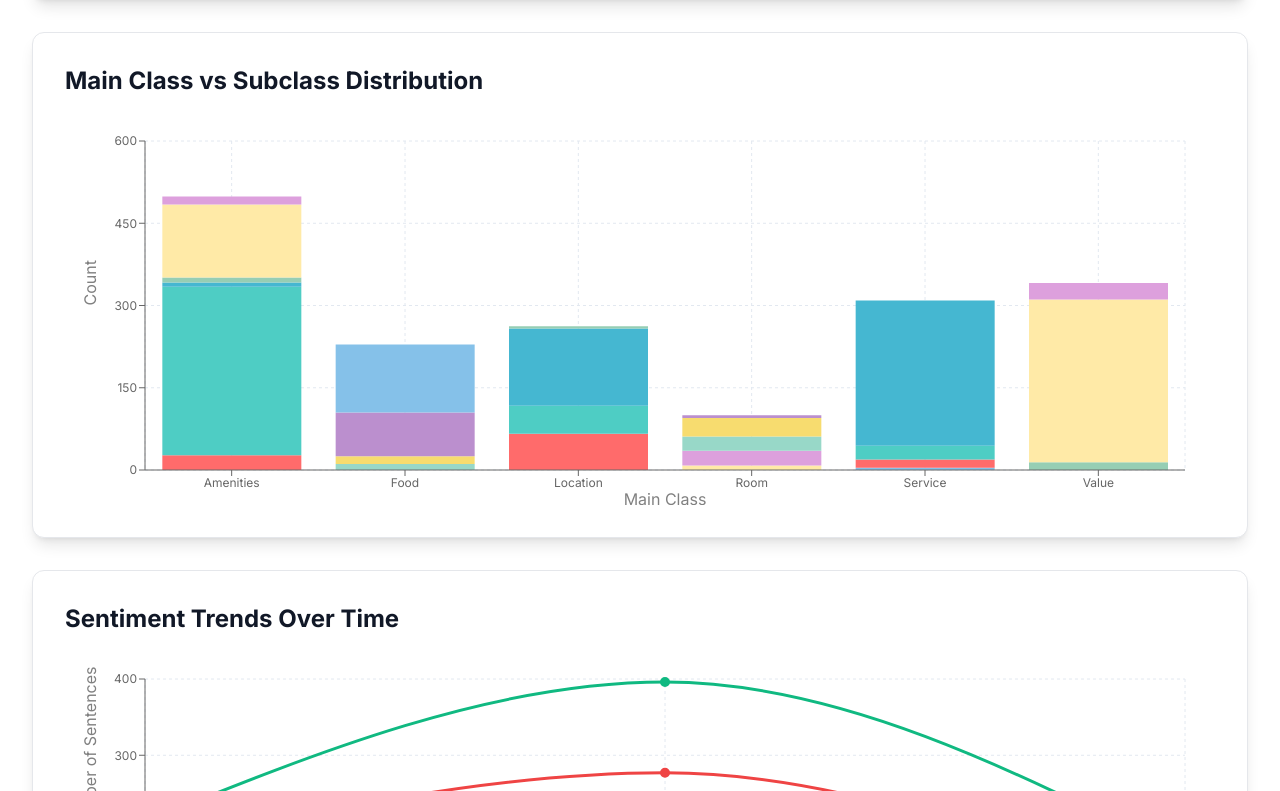
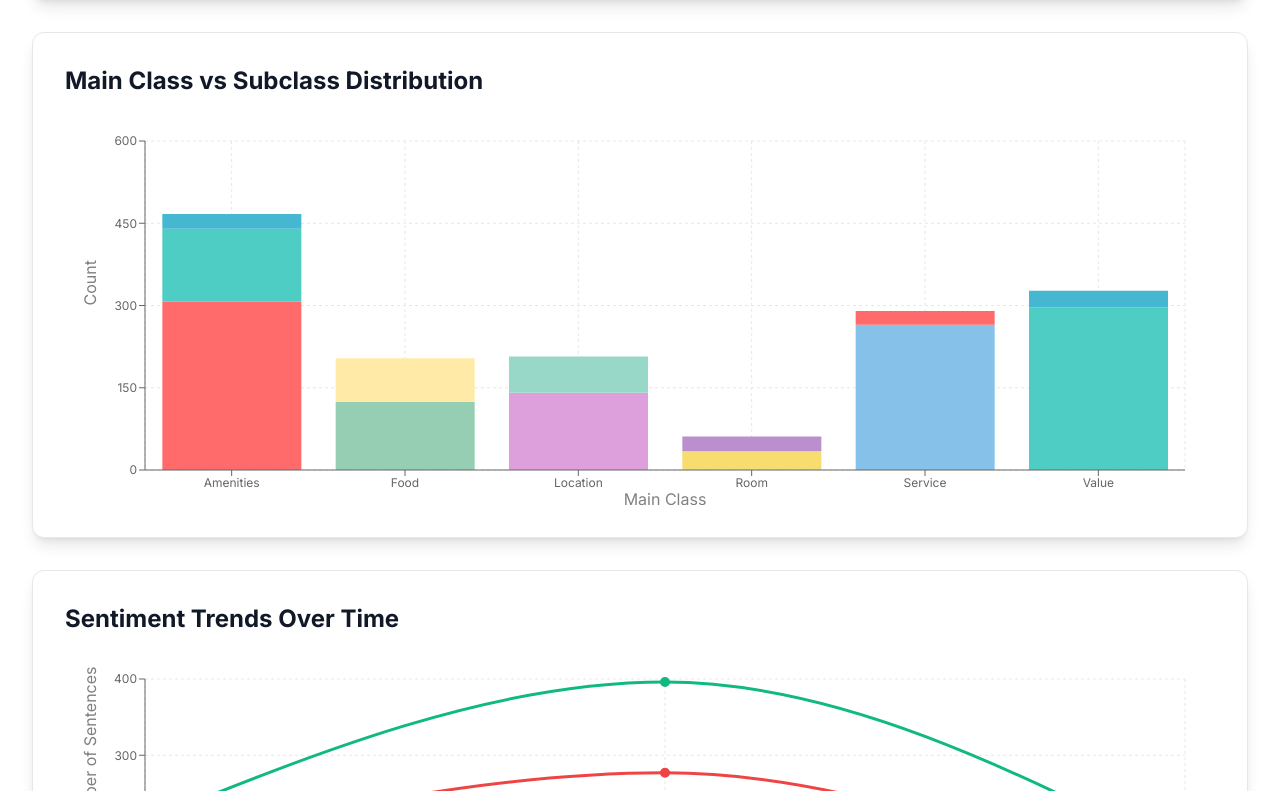
Before and after one commit to nickolayerintitov/hotel-review-analytics, a React (Vite) app in the folder hotel-review-app/: page / in a window 1280 px wide. Shown: the part 2449-3240 px from the top of the page. Built offline with nearby package versions, Linux system fonts and the light colour scheme.

Commit message:
Fix Vercel build: Embed data directly in hotelData.ts to avoid import issues

```diff
--- a/hotel-review-app/src/data/hotelData.ts
+++ b/hotel-review-app/src/data/hotelData.ts
@@ -1,8 +1,165 @@
 import type { Review, ReviewAnalysis } from '../types';
-import { hotelV2Analytics } from './hotel_v2_data';
 
 // USE REAL HOTEL V2 ANALYSIS DATA (from analyzed_sentences.csv)
-export const reviewAnalytics: ReviewAnalysis = hotelV2Analytics;
+export const reviewAnalytics: ReviewAnalysis = {
+  "totalReviews": 200,
+  "totalSentences": 1740,
+  "sentimentBreakdown": {
+    "positive": 44.7,
+    "negative": 31.9,
+    "neutral": 23.4
+  },
+  "overallRatingDistribution": [
+    { "rating": 1, "count": 3 },
+    { "rating": 2, "count": 7 },
+    { "rating": 3, "count": 21 },
+    { "rating": 4, "count": 20 },
+    { "rating": 5, "count": 149 }
+  ],
+  "monthlyRatingAverages": [
+    { "month": "2025-08", "average_rating": 3.66, "review_count": 54 },
+    { "month": "2025-09", "average_rating": 3.91, "review_count": 102 },
+    { "month": "2025-10", "average_rating": 3.48, "review_count": 44 }
+  ],
+  "mainClassRatings": [
+    { "category": "Amenities", "averageRating": 3.83, "count": 149 },
+    { "category": "Food", "averageRating": 3.54, "count": 71 },
+    { "category": "Location", "averageRating": 3.4, "count": 84 },
+    { "category": "Room", "averageRating": 3.21, "count": 44 },
+    { "category": "Service", "averageRating": 4.06, "count": 129 },
+    { "category": "Value", "averageRating": 3.9, "count": 114 }
+  ],
+  "countryStats": [
+    { "country": "United Kingdom", "count": 51, "averageRating": 3.75 },
+    { "country": "Türkiye", "count": 5, "averageRating": 4.33 },
+    { "country": "Germany", "count": 4, "averageRating": 5.0 },
+    { "country": "Albania", "count": 1, "averageRating": 5.0 },
+    { "country": "Norway", "count": 1, "averageRating": 2.0 },
+    { "country": "Qatar", "count": 1, "averageRating": 5.0 },
+    { "country": "Russia", "count": 1, "averageRating": 3.0 },
+    { "country": "The Netherlands", "count": 1, "averageRating": 5.0 },
+    { "country": "Virginia", "count": 1, "averageRating": 5.0 }
+  ],
+  "chartData": {
+    "overallRatingDistribution": [
+      { "rating": 1, "count": 3 },
+      { "rating": 2, "count": 7 },
+      { "rating": 3, "count": 21 },
+      { "rating": 4, "count": 20 },
+      { "rating": 5, "count": 149 }
+    ],
+    "monthlyRatingAverages": [
+      { "month": "2025-08", "average_rating": 3.66, "review_count": 54 },
+      { "month": "2025-09", "average_rating": 3.91, "review_count": 102 },
+      { "month": "2025-10", "average_rating": 3.48, "review_count": 44 }
+    ],
+    "mainClassDistribution": [
+      { "name": "Amenities", "value": 149, "percentage": 74.5 },
+      { "name": "Service", "value": 129, "percentage": 64.5 },
+      { "name": "Value", "value": 114, "percentage": 57.0 },
+      { "name": "Location", "value": 84, "percentage": 42.0 },
+      { "name": "Food", "value": 71, "percentage": 35.5 },
+      { "name": "Room", "value": 44, "percentage": 22.0 }
+    ],
+    "subclassDistribution": [
+      { "name": "Entertainment", "value": 132 },
+      { "name": "Staff Attitude", "value": 123 },
+      { "name": "Overall Value", "value": 113 },
+      { "name": "Pool", "value": 65 },
+      { "name": "Proximity to Attractions", "value": 59 },
+      { "name": "Quality", "value": 48 },
+      { "name": "Restaurant", "value": 45 },
+      { "name": "Neighborhood", "value": 37 },
+      { "name": "Accessibility", "value": 36 },
+      { "name": "Beach", "value": 23 }
+    ],
+    "emotionDistribution": [
+      { "name": "Neutral", "value": 855, "percentage": 49.1 },
+      { "name": "Admiration", "value": 426, "percentage": 24.5 },
+      { "name": "Joy", "value": 76, "percentage": 4.4 },
+      { "name": "Gratitude", "value": 59, "percentage": 3.4 },
+      { "name": "Disapproval", "value": 57, "percentage": 3.3 },
+      { "name": "Disappointment", "value": 47, "percentage": 2.7 },
+      { "name": "Approval", "value": 45, "percentage": 2.6 },
+      { "name": "Sadness", "value": 32, "percentage": 1.8 },
+      { "name": "Annoyance", "value": 24, "percentage": 1.4 },
+      { "name": "Love", "value": 23, "percentage": 1.3 }
+    ],
+    "sentimentOverTime": [
+      { "month": "2025-08", "Positive": 213, "Negative": 176, "Neutral": 113 },
+      { "month": "2025-09", "Positive": 396, "Negative": 277, "Neutral": 192 },
+      { "month": "2025-10", "Positive": 168, "Negative": 102, "Neutral": 103 }
+    ],
+    "mainSubclassHeatmap": [
+      { "main_class": "Amenities", "subclass": "Entertainment", "count": 307 },
+      { "main_class": "Amenities", "subclass": "Pool", "count": 133 },
+      { "main_class": "Amenities", "subclass": "Beach", "count": 27 },
+      { "main_class": "Food", "subclass": "Restaurant", "count": 124 },
+      { "main_class": "Food", "subclass": "Quality", "count": 80 },
+      { "main_class": "Location", "subclass": "Proximity to Attractions", "count": 141 },
+      { "main_class": "Location", "subclass": "Accessibility", "count": 66 },
+      { "main_class": "Room", "subclass": "Noise", "count": 34 },
+      { "main_class": "Room", "subclass": "Bed", "count": 27 },
+      { "main_class": "Service", "subclass": "Staff Attitude", "count": 265 },
+      { "main_class": "Service", "subclass": "Room Service", "count": 25 },
+      { "main_class": "Value", "subclass": "Overall Value", "count": 297 },
+      { "main_class": "Value", "subclass": "Price", "count": 30 }
+    ],
+    "sentimentByClass": [
+      { "main_class": "Amenities", "Positive": 268, "Negative": 123, "Neutral": 108 },
+      { "main_class": "Food", "Positive": 76, "Negative": 94, "Neutral": 59 },
+      { "main_class": "Location", "Positive": 64, "Negative": 117, "Neutral": 81 },
+      { "main_class": "Room", "Positive": 23, "Negative": 46, "Neutral": 31 },
+      { "main_class": "Service", "Positive": 186, "Negative": 77, "Neutral": 46 },
+      { "main_class": "Value", "Positive": 160, "Negative": 98, "Neutral": 83 }
+    ],
+    "emotionByClass": [
+      { "main_class": "Amenities", "Neutral": 238, "Admiration": 153, "Joy": 32, "Approval": 13, "Love": 9 },
+      { "main_class": "Food", "Neutral": 121, "Admiration": 58, "Disappointment": 9, "Sadness": 9, "Joy": 6 },
+      { "main_class": "Location", "Neutral": 167, "Admiration": 18, "Disapproval": 18, "Joy": 14, "Approval": 7 },
+      { "main_class": "Room", "Neutral": 68, "Admiration": 12, "Disappointment": 6, "Disapproval": 3, "Sadness": 2 },
+      { "main_class": "Service", "Neutral": 113, "Admiration": 109, "Gratitude": 28, "Joy": 9, "Disappointment": 8 },
+      { "main_class": "Value", "Neutral": 148, "Admiration": 76, "Gratitude": 22, "Disapproval": 17, "Approval": 16 }
+    ]
+  },
+  "aiAnalysis": {
+    "emotions": {
+      "Neutral": 49.1,
+      "Admiration": 24.5,
+      "Joy": 4.4,
+      "Gratitude": 3.4,
+      "Disapproval": 3.3,
+      "Disappointment": 2.7,
+      "Approval": 2.6,
+      "Sadness": 1.8,
+      "Annoyance": 1.4,
+      "Love": 1.3
+    },
+    "subcategories": {
+      "Entertainment": 132,
+      "Staff Attitude": 123,
+      "Overall Value": 113,
+      "Pool": 65,
+      "Proximity to Attractions": 59,
+      "Quality": 48,
+      "Restaurant": 45,
+      "Neighborhood": 37,
+      "Accessibility": 36,
+      "Beach": 23
+    },
+    "topSentences": {
+      "Amenities - Positive": "My kids enjoyed the stay so much and the football coach/entertainer was really nice and very fun!",
+      "Service - Positive": "Every single member of staff goes out of their way to make you feel welcome and relaxed.",
+      "Value - Positive": "I had super much fun!",
+      "Amenities - Negative": "The hotel is generally tired and worn, in need of updating.",
+      "Service - Negative": "The staff are 'fine', not rude for the most part (although a couple have been) but not particularly ...",
+      "Value - Negative": "Es wird einem jeder Wunsch von den Augen abgelesen.",
+      "Amenities - Neutral": "Wie in all den Jahren zuvor haben wir für unseren gesamten Aufenthalt eine Beach Cabana genommen.",
+      "Service - Neutral": "After some complaining, the staff agreed to arrange room service for us however, it took so long to ...",
+      "Value - Neutral": "Keeps little ones busy."
+    }
+  }
+};
 
 // Sample reviews for the reviews page
 export const sampleReviews: Review[] = [
```
